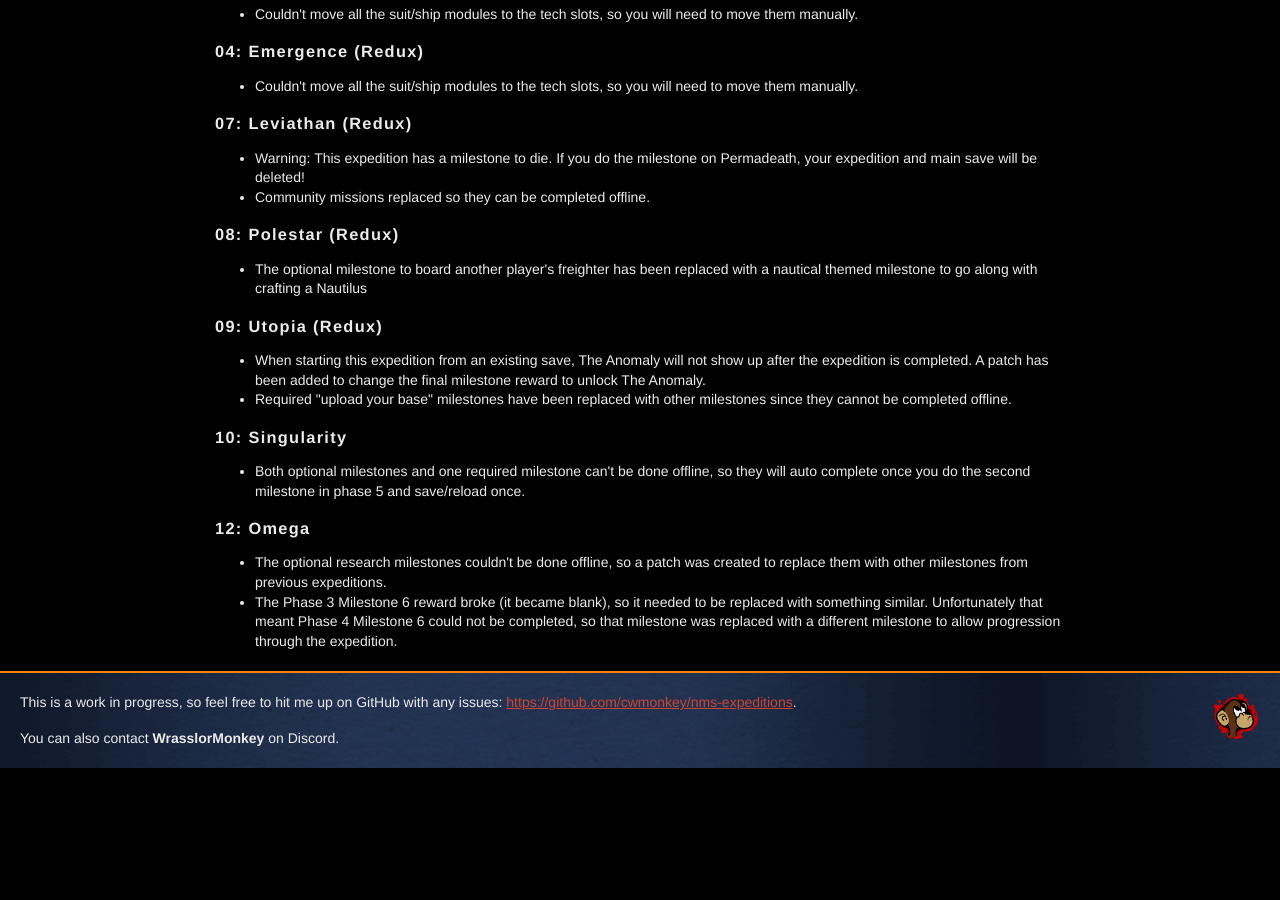
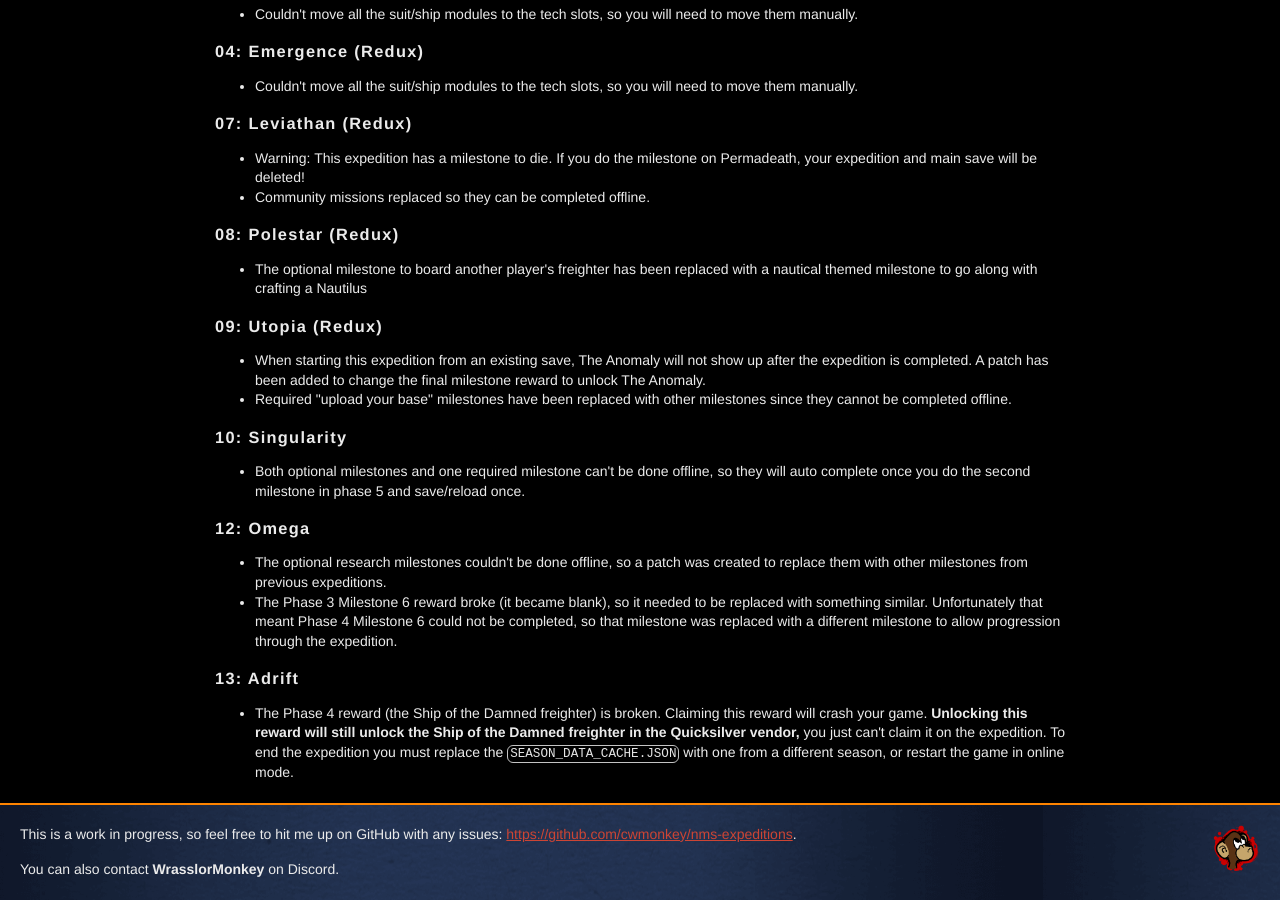
Before and after one commit to cwmonkey/nms-expeditions, a Jekyll site: the page built from index.html, in a window 1280 px wide and 900 px high, scrolled down 1644 px. Built offline with Jekyll 4.4.1, drawn with Linux system fonts in a browser that asks for light colours; some web fonts are replaced; before the commit the page ends 2412 px from its top, so only the background shows below that.

Commit message:
Adding note about expedition 13

```diff
--- a/_data/expeditions.yml
+++ b/_data/expeditions.yml
@@ -103,3 +103,4 @@
   description: The one with no NPC's
   image: e13_adrift.png
   json: 13_adrift.json
+  notice: The Phase 4 reward (the Ship of the Damned freighter) is broken. Claiming this reward will crash your game. **Unlocking this reward will still unlock the Ship of the Damned freighter in the Quicksilver vendor,** you just can't claim it on the expedition. To end the expedition you must replace the `SEASON_DATA_CACHE.JSON` with one from a different season, or restart the game in online mode.
--- a/index.html
+++ b/index.html
@@ -388,6 +388,10 @@
         <li>The optional research milestones couldn't be done offline, so a patch was created to replace them with other milestones from previous expeditions.</li>
         <li>The Phase 3 Milestone 6 reward broke (it became blank), so it needed to be replaced with something similar. Unfortunately that meant Phase 4 Milestone 6 could not be completed, so that milestone was replaced with a different milestone to allow progression through the expedition.</li>
       </ul>
+      <h3>13: Adrift</h3>
+      <ul>
+        <li>The Phase 4 reward (the Ship of the Damned freighter) is broken. Claiming this reward will crash your game. <strong>Unlocking this reward will still unlock the Ship of the Damned freighter in the Quicksilver vendor,</strong> you just can't claim it on the expedition. To end the expedition you must replace the <code>SEASON_DATA_CACHE.JSON</code> with one from a different season, or restart the game in online mode.</li>
+      </ul>
     </div>
   </div></section>
 </main>
```
